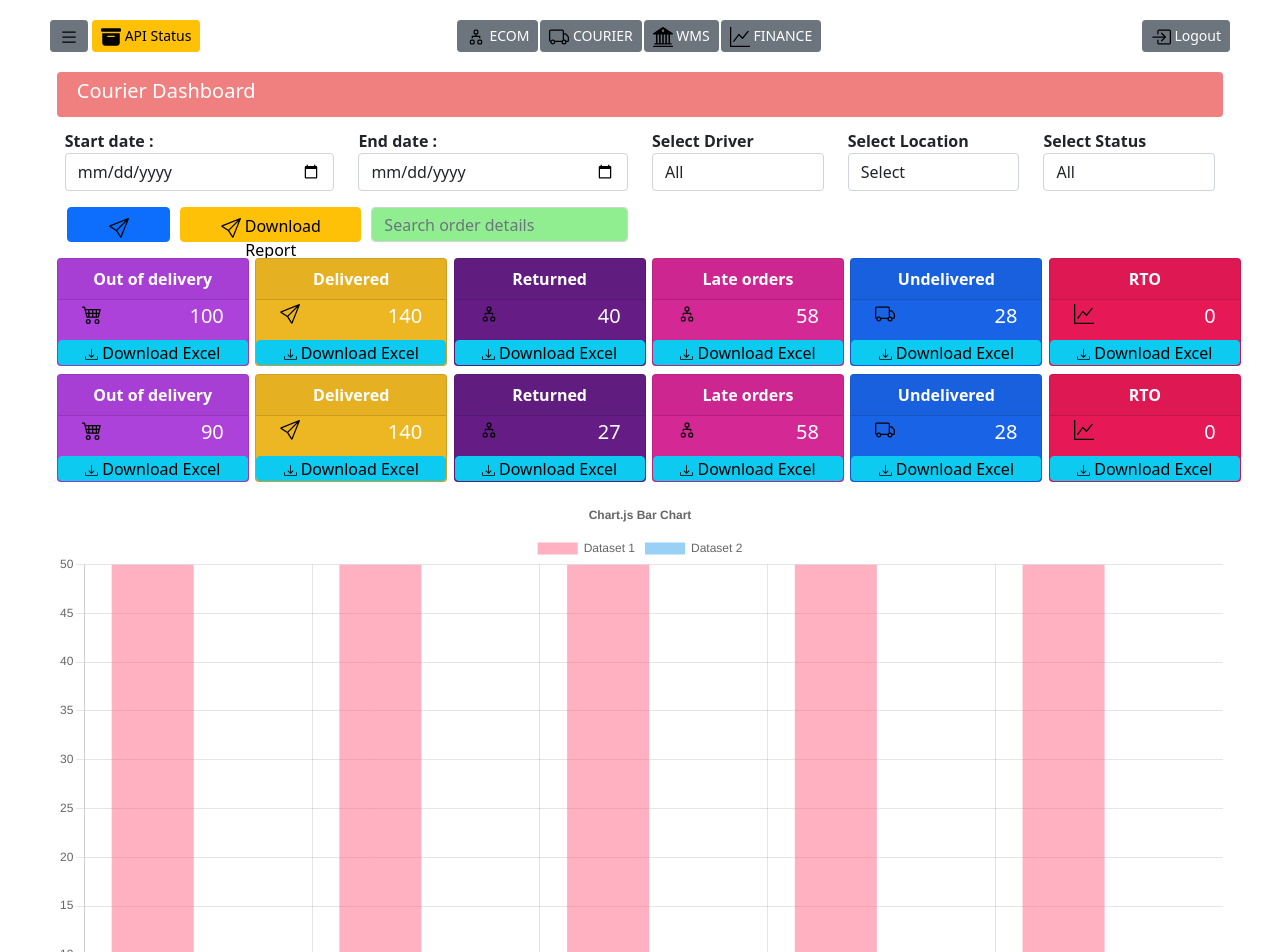
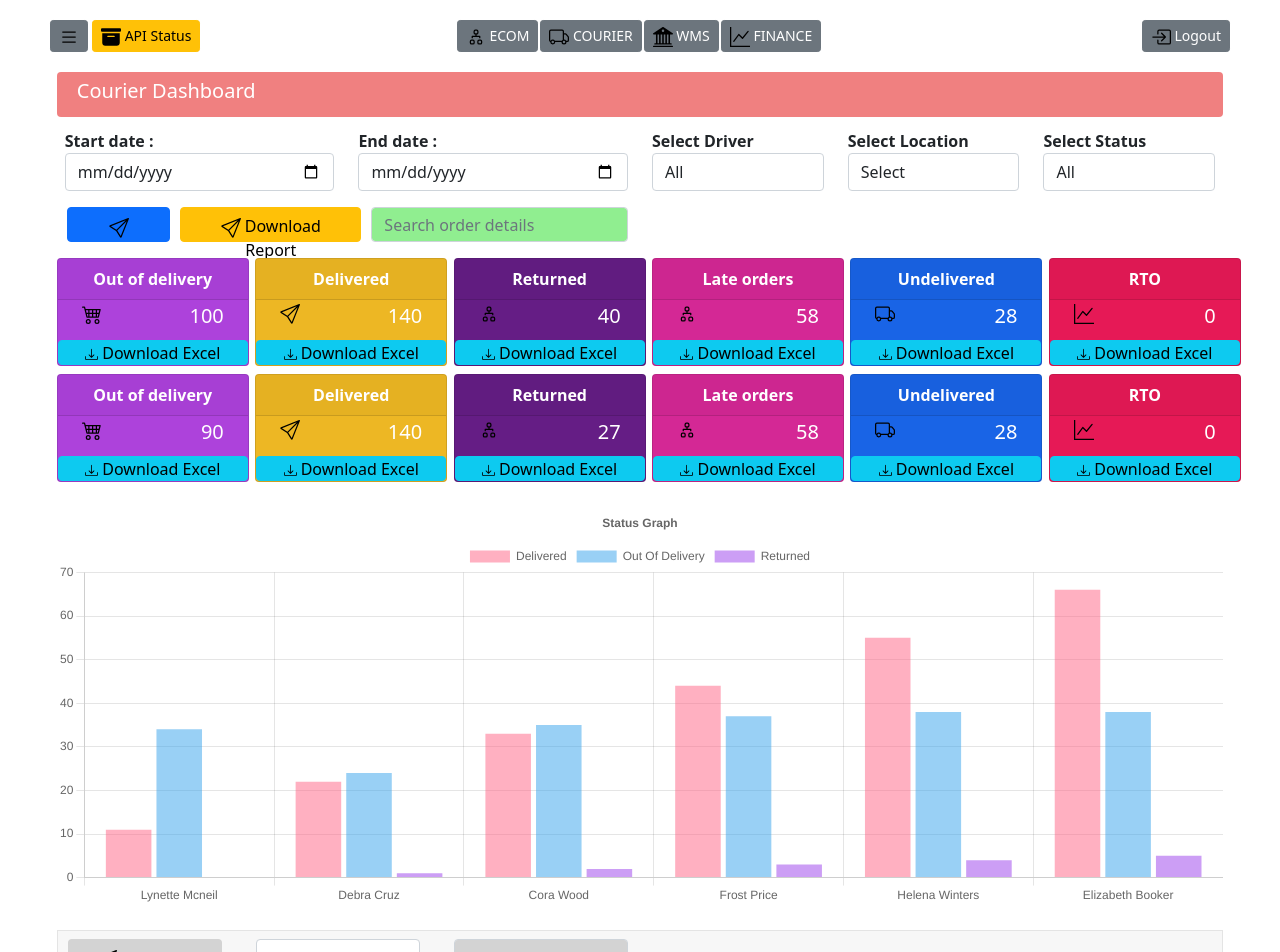
Before and after one commit to SudiptaKD/DotRedTask, a React (Create React App) app: page /dashboard in a window 1280 px wide. Shown: the top 952 px of the page. Built offline with nearby package versions, Linux system fonts and the light colour scheme.

Commit message:
Chart v1

```diff
--- a/src/components/dashboard/Chart.js
+++ b/src/components/dashboard/Chart.js
@@ -22,7 +22,7 @@ export const options = {
     },
     title: {
       display: true,
-      text: 'Chart.js Bar Chart',
+      text: 'Status Graph',
     },
   },
 };
@@ -30,27 +30,32 @@ export const options = {
 
 const Chart = ({value}) => {
 
-  const labels = ['Asif', 'Mamun', 'Sudipta','Sadeq', 'Shahed'];
+  const labels = [...new Set(value.map(item => item.name))];
 
   const data = {
   labels,
   datasets: [
     {
-      label: 'Dataset 1',
-      data: labels.map(() => 50),
+      label: 'Delivered',
+      data: value.map((v) => v._id),
       backgroundColor: 'rgba(255, 99, 132, 0.5)',
     },
     {
-      label: 'Dataset 2',
-      data: labels.map(() => 10),
+      label: 'Out Of Delivery',
+      data: value.map((v) => v.age),
       backgroundColor: 'rgba(53, 162, 235, 0.5)',
+    },
+    {
+      label: 'Returned',
+      data: value.map((v) => v.index),
+      backgroundColor: 'rgba(153, 62, 235, 0.5)',
     },
   ],
 };
 
   return (
-    <div>
-      <Bar options={options} data={data} />
+    <div >
+      <Bar style={{'maxHeight':'400px'}} options={options} data={data} />
     </div>
   )
 }
--- a/src/components/dashboard/Dashboard.js
+++ b/src/components/dashboard/Dashboard.js
@@ -50,10 +50,10 @@ export const Dashboard = ({data}) => {
       <div className='mt-2'>
         <Delivery/>
       </div>
-      <div className='mt-2'>
+      <div className='mt-3'>
         <Chart value={data}/>
       </div>
-      <div className='mt-2'>
+      <div className='mt-4'>
         <Table value={data}/>
       </div>
     </div>
```
